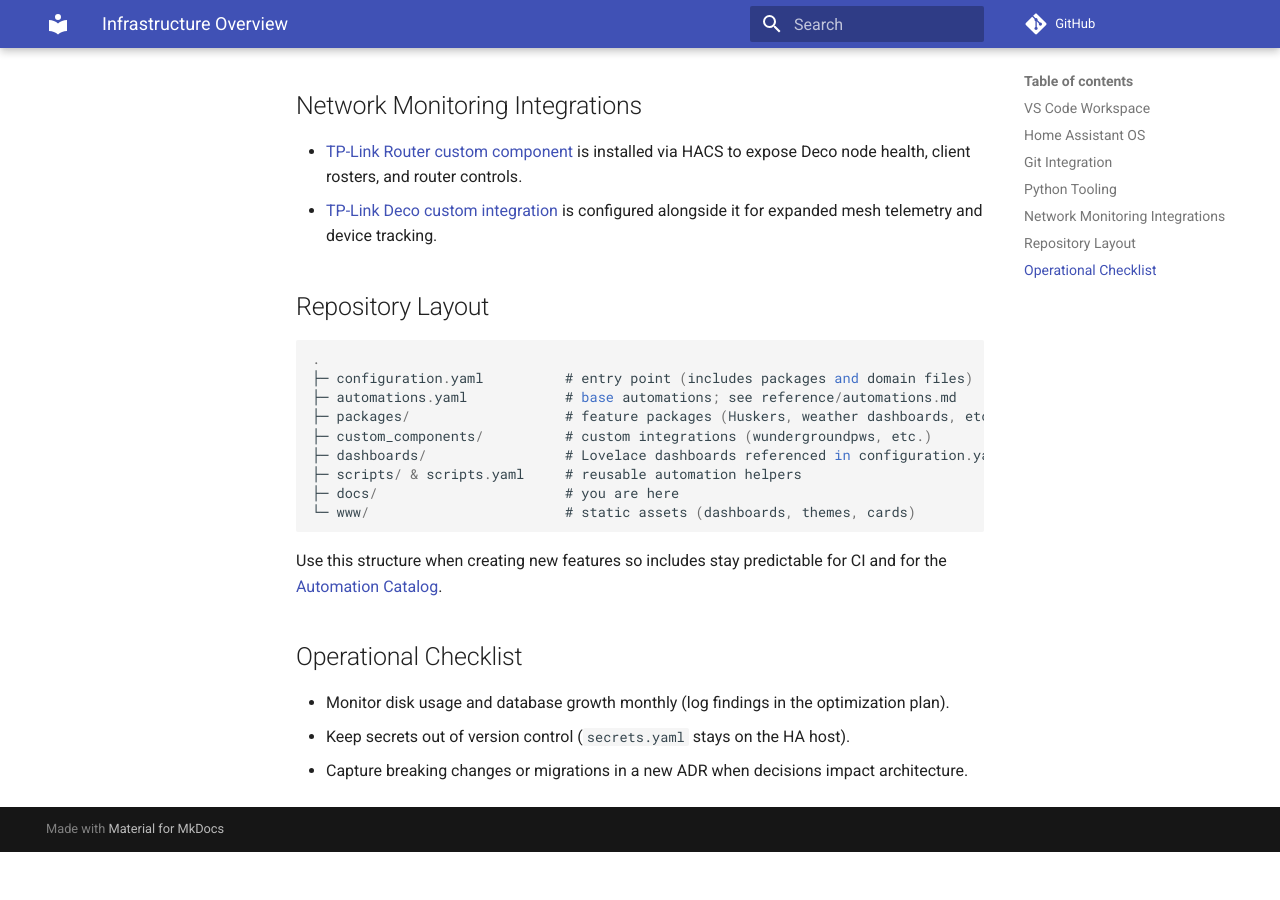
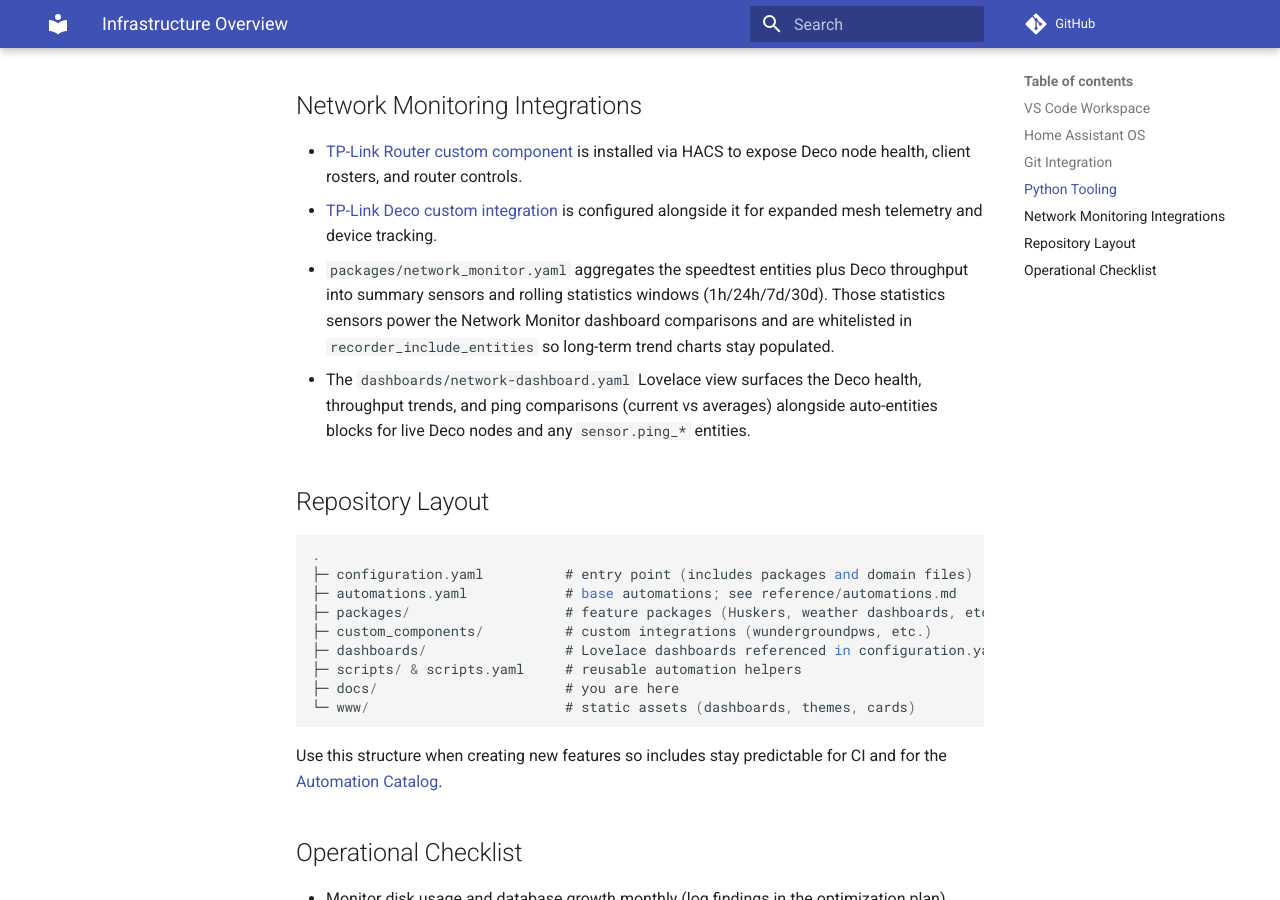
Before and after one commit to dsainz3/gate-hub, an MkDocs documentation site: the page built from docs/reference/infrastructure.md, in a window 1280 px wide and 900 px high, scrolled down 1529 px. Built offline with MkDocs 1.6.1 and Material for MkDocs 9.7.7, drawn with Linux system fonts in a browser that asks for light colours; comment, search, counter and statistics services are not loaded; before the commit the page ends 2381 px from its top, so only the background shows below that.

Commit message:
docs: capture new network monitor telemetry and dashboard coverage

```diff
--- a/docs/reference/infrastructure.md
+++ b/docs/reference/infrastructure.md
@@ -80,6 +80,8 @@
 
 - [TP-Link Router custom component](https://community.home-assistant.io/t/custom-component-tp-link-router-integration-supports-also-mercusys-router/638647) is installed via HACS to expose Deco node health, client rosters, and router controls.
 - [TP-Link Deco custom integration](https://github.com/amosyuen/ha-tplink-deco) is configured alongside it for expanded mesh telemetry and device tracking.
+- `packages/network_monitor.yaml` aggregates the speedtest entities plus Deco throughput into summary sensors and rolling statistics windows (1h/24h/7d/30d). Those statistics sensors power the Network Monitor dashboard comparisons and are whitelisted in `recorder_include_entities` so long-term trend charts stay populated.
+- The `dashboards/network-dashboard.yaml` Lovelace view surfaces the Deco health, throughput trends, and ping comparisons (current vs averages) alongside auto-entities blocks for live Deco nodes and any `sensor.ping_*` entities.
 
 ## Repository Layout
 
```
Also changed, not shown: 2 other files.
